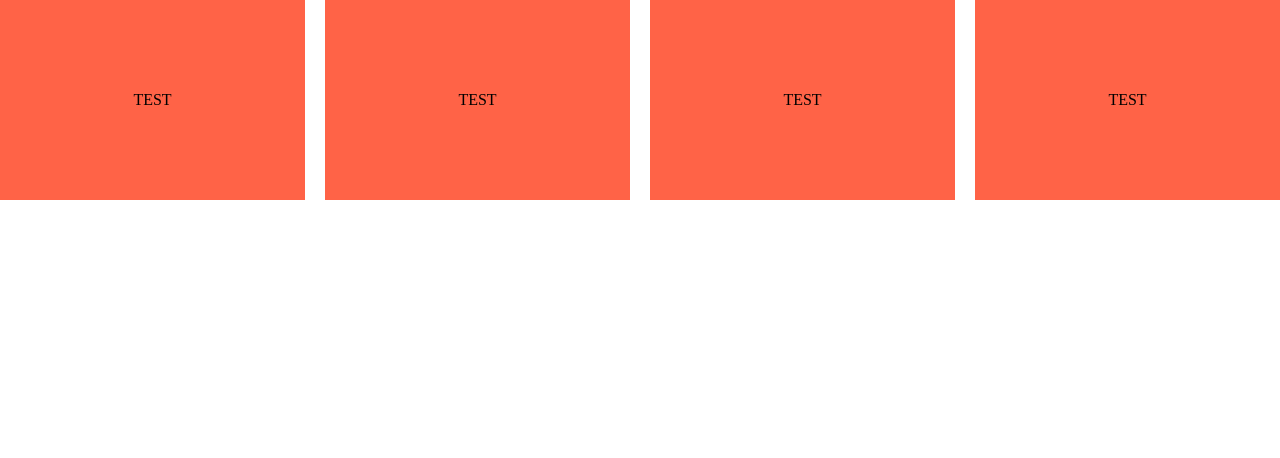
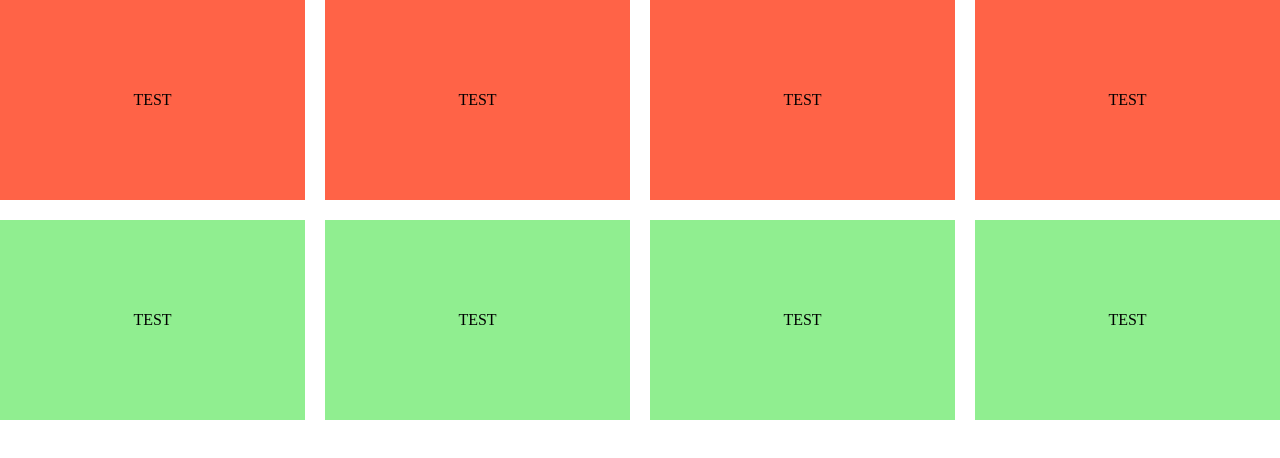
Before and after one commit to xKraiVx/template-for-iframe, a plain HTML site: page index.html in a window 1280 px wide. Drawn offline with Linux system fonts and the light colour scheme.

Commit message:
added grids

```diff
--- a/index.html
+++ b/index.html
@@ -9,12 +9,18 @@
 </head>
 
 <body>
-    <main>
+    <section class="flex">
         <div>TEST</div>
         <div>TEST</div>
         <div>TEST</div>
         <div>TEST</div>
-    </main>
+    </section>
+    <section class="grid">
+        <div>TEST</div>
+        <div>TEST</div>
+        <div>TEST</div>
+        <div>TEST</div>
+    </section>
 </body>
 
 </html>
--- a/style.css
+++ b/style.css
@@ -4,19 +4,45 @@ body {
     width: 100vw;
 }
 
-main{
+div {
+    display: flex;
+    align-items: center;
+    justify-content: center;
+    flex-grow: 1;
+    min-height: 200px;
+    min-width: 200px;
+}
+
+.flex{
     display: flex;
     flex-wrap: wrap;
     width: 100%;
     gap: 20px;
+    margin-bottom: 20px;
 }
 
-div {
-    display: flex;
-    align-items: center;
-    justify-content: center;
+.flex div{
     background: tomato;
-    flex-grow: 1;
-    min-height: 200px;
-    min-width: 200px;
 }
+
+.grid {
+    display: grid;
+    gap: 20px;
+    grid-template-columns: repeat(4, 1fr);
+
+    @media screen and (max-width: 1024px) {
+        grid-template-columns: repeat(3, 1fr);
+    }
+
+    @media screen and (max-width: 768px) {
+        grid-template-columns: repeat(2, 1fr);
+    }
+
+    @media screen and (max-width: 480px) {
+        grid-template-columns: 1fr;
+    }
+}
+
+.grid div {
+    background: lightgreen;
+}
```
